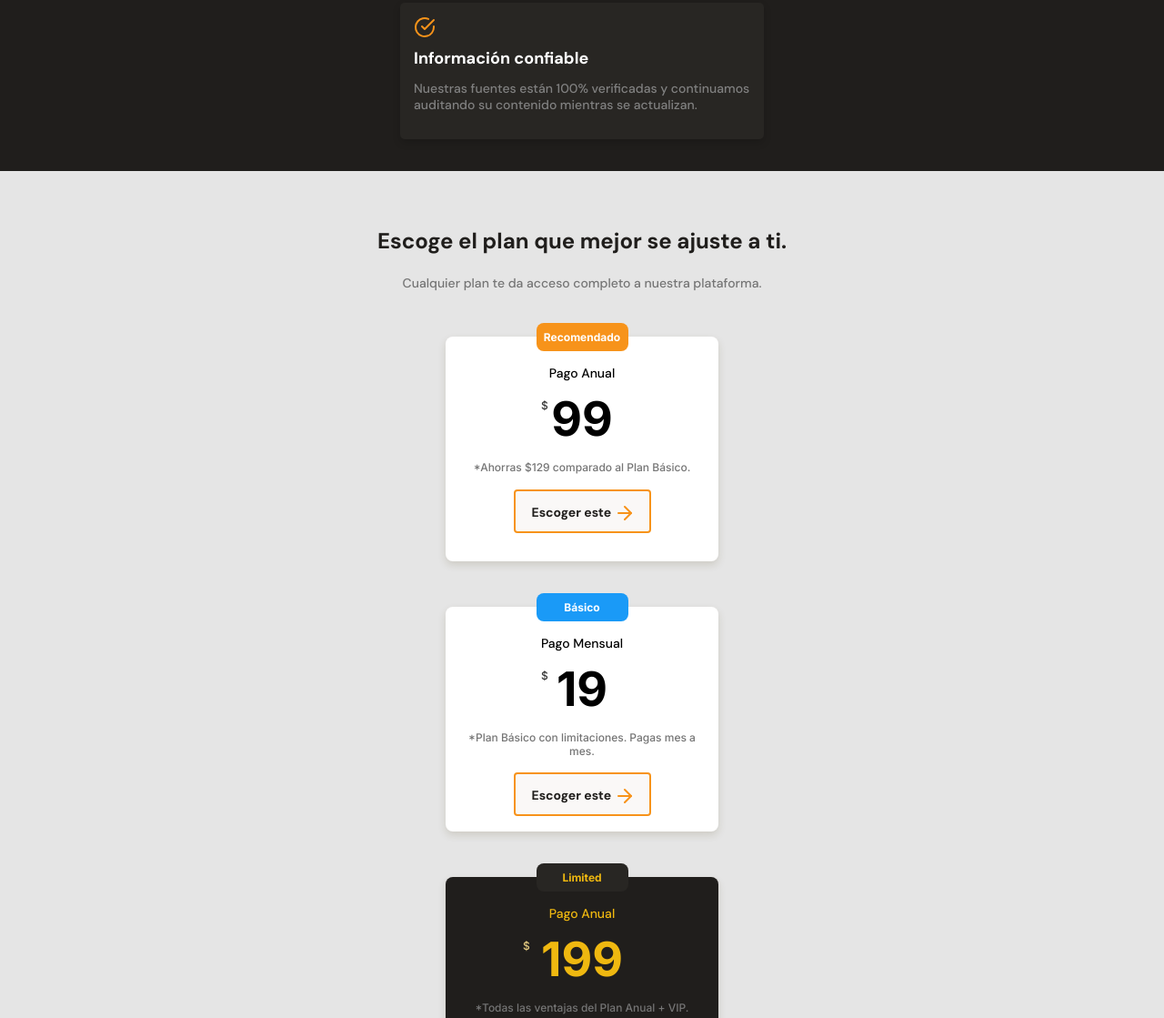
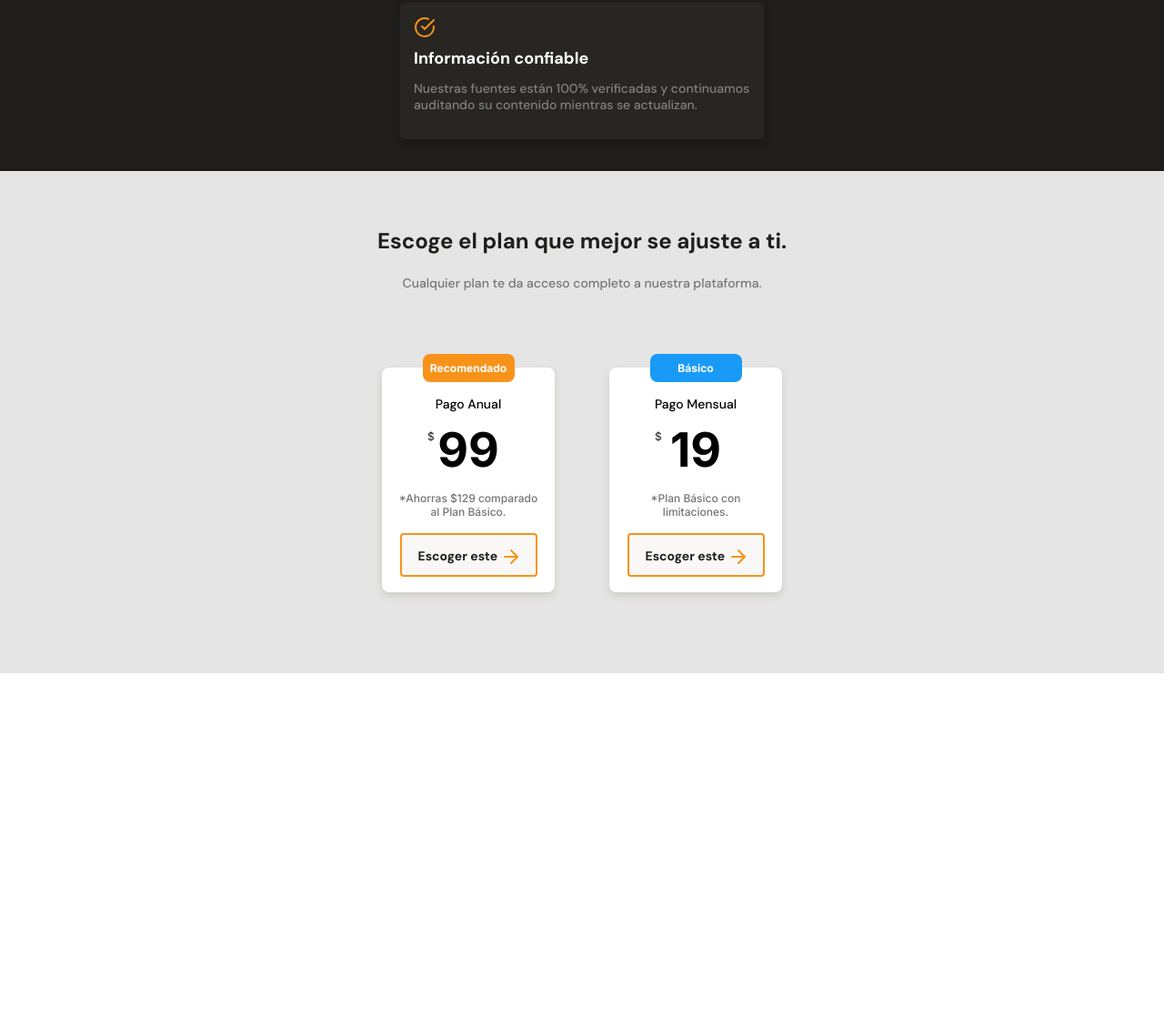
Before and after one commit to lopez-tomas/batata-bit, a plain HTML site: page index.html in a window 1280 px wide. Shown: the part 2026-3145 px from the top of the page at 91% size. After the commit the page ends 2766 px from the top, so only its background shows below. Drawn offline with Linux system fonts and the light colour scheme.

Commit message:
Minor changes in HTML. CSS Scroll added for plans cards (Scroll-Snap) [it could be improve]

```diff
--- a/index.html
+++ b/index.html
@@ -117,6 +117,10 @@
                 </section>
             </section>
 
+            <section class="hero-container">
+
+            </section>
+
             <section id="plans" class="services-plans">
                 <div class="services-plans__title">
                     <h2>Escoge el plan que mejor se ajuste a ti.</h2>
@@ -138,13 +142,13 @@
                         <div class="card__info">
                             <h3 class="card__info--title">Pago Mensual</h3>
                             <p class="card__info--price"> <span>$</span> 19</p>
-                            <p class="card__info--saving">*Plan Básico con limitaciones. Pagas mes a mes.</p>
+                            <p class="card__info--saving">*Plan Básico con limitaciones.</p>
                             <button class="card__info--ca">Escoger este <span></span></button>
                         </div>
                     </article>
 
                     <article class="services-plans__container--card ilimited-container">
-                        <p class="card__recommended ilimited-text">Limited</p>
+                        <p class="card__recommended ilimited-text">VIP</p>
                         <div class="card__info ilimited-info">
                             <h3 class="card__info--title ilimited-info__title">Pago Anual</h3>
                             <p class="card__info--price ilimited-info__price"> <span>$</span> 199</p>
--- a/style.css
+++ b/style.css
@@ -329,11 +329,17 @@ td.table__right {
 }
 
 .services-plans {
+  display: flex;
+  flex-direction: column;
+  align-items: center;
   width: 100%;
-  min-width: 320px;
+  min-height: 320px;
   padding-bottom: 70px;
   text-align: center;
   background-color: #e5e5e5;
+}
+.services-plans .services-plans__container {
+  text-align: center;
 }
 .services-plans__title {
   width: 90%;
@@ -356,14 +362,25 @@ td.table__right {
   line-height: 1.8rem;
   color: #757575;
 }
+.services-plans__container {
+  display: flex;
+  /* gap: 50px; Aún no está soportado por todos los navegadores*/
+  height: 316px;
+  max-width: 500px;
+  width: 100%;
+  overflow-x: scroll;
+  scroll-snap-type: x proximity;
+  overscroll-behavior-x: contain;
+}
 .services-plans__container--card {
   position: relative;
+  scroll-snap-align: center;
   width: 70%;
   min-width: 190px;
   max-width: 300px;
   height: 247px;
   max-height: 390px;
-  margin: 50px auto 0;
+  margin: 50px 30px 0;
   padding: 0 15px;
   background-color: var(--just-white);
   border-radius: 8px;
@@ -373,6 +390,7 @@ td.table__right {
   position: absolute;
   width: 101px;
   height: 31px;
+  margin: 0;
   padding: 8px;
   top: calc(0% - 15.5px);
   left: calc(50% - 50.5px);
```
